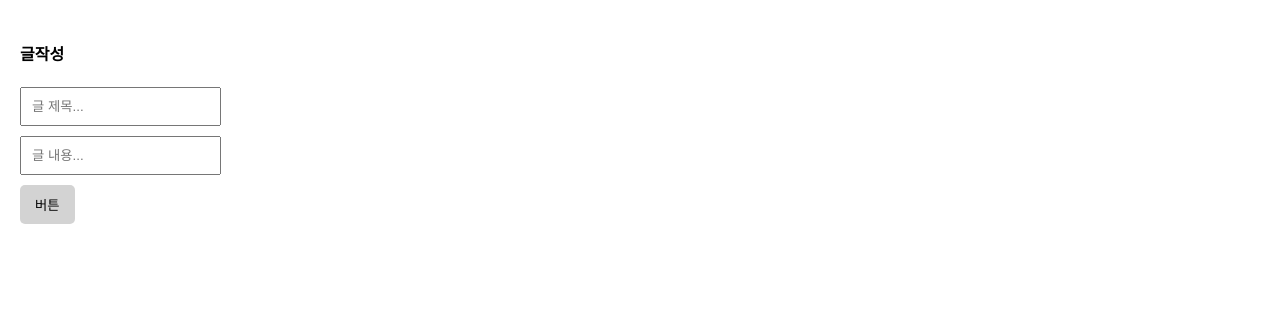
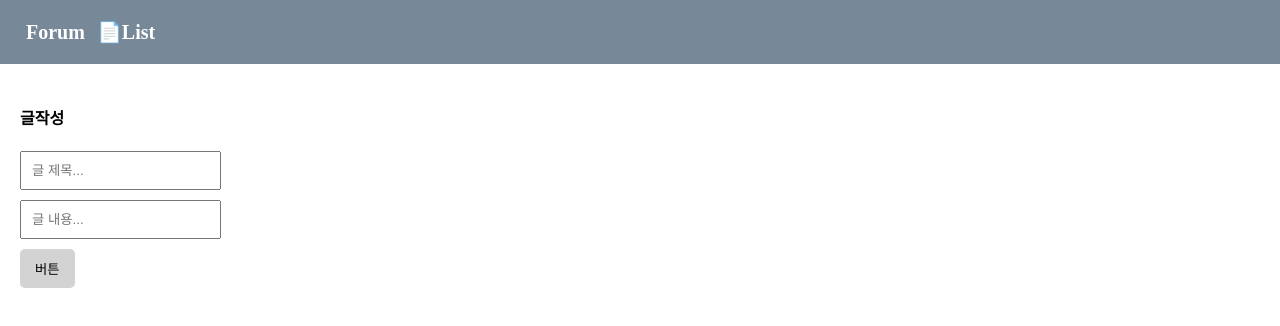
Before and after one commit to Hoto-Mocha/NextJS-Study-Forum, a Next.js app: page /write in a window 1280 px wide. Shown: the top 326 px of the page. Built offline with nearby package versions, Linux system fonts and the light colour scheme.

Commit message:
navbar 구현

```diff
--- a/app/globals.css
+++ b/app/globals.css
@@ -42,3 +42,15 @@
   text-decoration: none;
   color: black;
 }
+
+.navbar {
+  padding: 20px;
+  background-color: lightslategray;
+}
+
+.navbar a {
+  margin: 6px;
+  color: white;
+  font-weight: bold;
+  font-size: 20px;
+}
--- a/app/layout.js
+++ b/app/layout.js
@@ -1,5 +1,6 @@
 import { Geist, Geist_Mono } from "next/font/google";
 import "./globals.css";
+import Link from "next/link";
 
 const geistSans = Geist({
   variable: "--font-geist-sans",
@@ -20,6 +21,10 @@
   return (
     <html lang="en">
       <body className={`${geistSans.variable} ${geistMono.variable}`}>
+        <div className="navbar">
+          <Link href={'/'}>Forum</Link>
+          <Link href={'/list'}>📄List</Link>
+        </div>
         {children}
       </body>
     </html>
```
